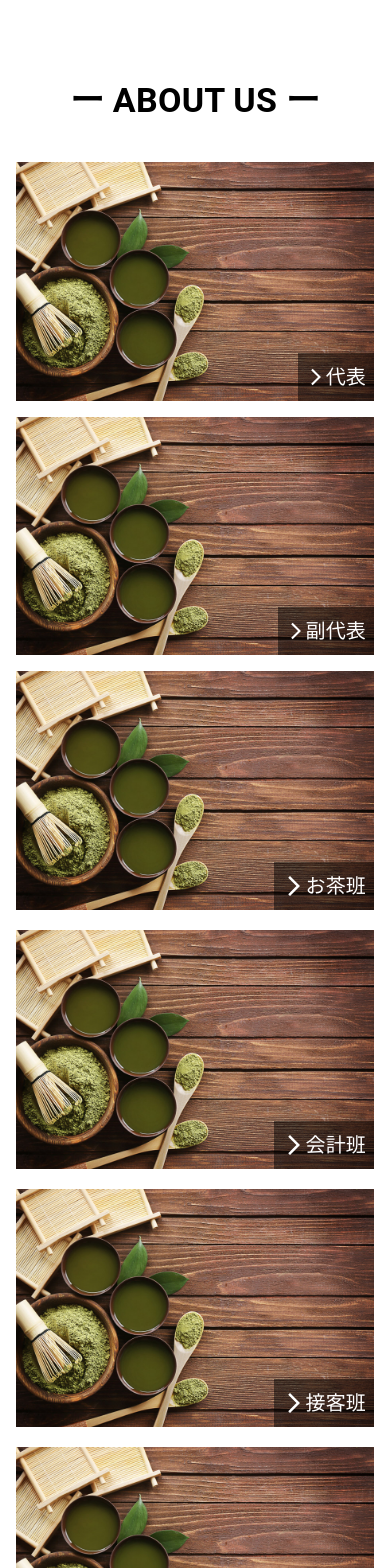
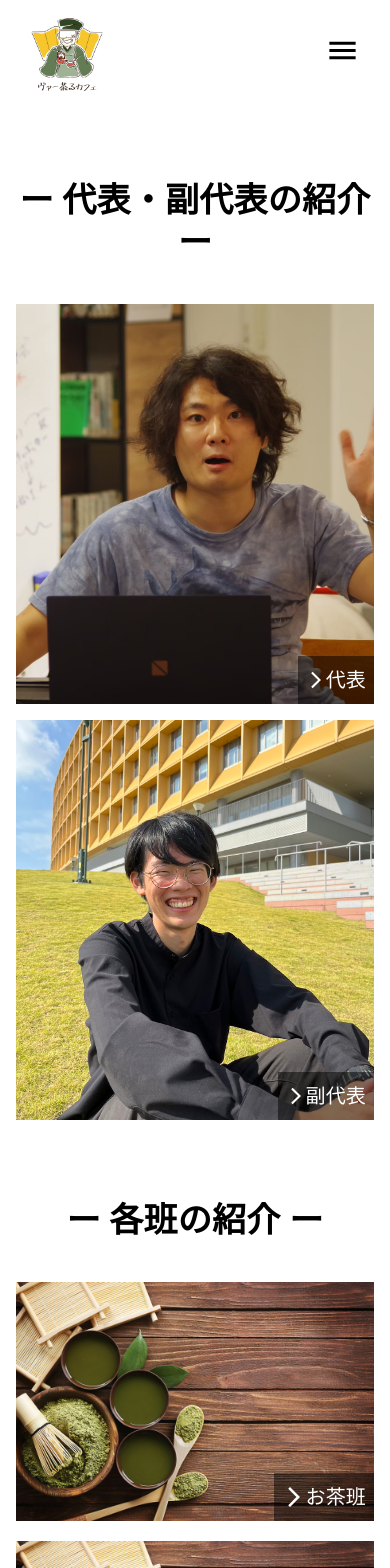
Before and after one commit to VRcafe/HomePage, a React (Create React App) app: page /introduction in a window 390 px wide. Shown: the top 1568 px of the page. Built offline with nearby package versions, Linux system fonts and the light colour scheme.

Commit message:
mod: introductionページ修正

```diff
--- a/src/components/IntroductionList.tsx
+++ b/src/components/GroupList.tsx
@@ -1,69 +1,6 @@
 import React, { FC } from 'react'
 import { ImageListItem, Typography } from '@mui/material'
 import ArrowForwardIosIcon from '@mui/icons-material/ArrowForwardIos'
-import { useNavigate } from 'react-router-dom'
-
-export const RepresentativeList: FC = () => {
-  const navigate = useNavigate()
-  return (
-    <>
-      <ImageListItem
-        sx={{
-          ':hover': {
-            transitionTimingFunction: 'ease',
-            transitionDuration: '0.5s',
-            transform: 'scale(1.05, 1.05)',
-            opacity: '0.5',
-          },
-        }}
-        onClick={() => navigate('/introduction/representative')}
-      >
-        <img src="images/greentea.png" alt="" />
-        <Typography
-          padding={1}
-          display="inline-flex"
-          position="absolute"
-          bottom={0}
-          right={0}
-          color="white"
-          alignItems="center"
-          variant="h6"
-          sx={{ backgroundColor: 'rgba(0,0,0,0.5)' }}
-        >
-          <ArrowForwardIosIcon fontSize="small" />
-          代表
-        </Typography>
-      </ImageListItem>
-      <ImageListItem
-        sx={{
-          ':hover': {
-            transitionTimingFunction: 'ease',
-            transitionDuration: '0.5s',
-            transform: 'scale(1.05, 1.05)',
-            opacity: '0.5',
-          },
-        }}
-        onClick={() => navigate('/introduction/viceRepresentative')}
-      >
-        <img src="images/greentea.png" alt="" />
-        <Typography
-          padding={1}
-          display="inline-flex"
-          position="absolute"
-          bottom={0}
-          right={0}
-          color="white"
-          alignItems="center"
-          variant="h6"
-          sx={{ backgroundColor: 'rgba(0,0,0,0.5)' }}
-        >
-          <ArrowForwardIosIcon fontSize="small" />
-          副代表
-        </Typography>
-      </ImageListItem>
-    </>
-  )
-}
 
 export const GroupList: FC = () => {
   return (
--- /dev/null
+++ b/src/components/ReresentativeList.tsx
@@ -0,0 +1,132 @@
+import React, { FC } from 'react'
+import { Grid, ImageListItem, Typography, useMediaQuery } from '@mui/material'
+import ArrowForwardIosIcon from '@mui/icons-material/ArrowForwardIos'
+import { useNavigate } from 'react-router-dom'
+
+export const RepresentativeList: FC = () => {
+  const navigate = useNavigate()
+  const matches: boolean = useMediaQuery('(min-width:600px)')
+  return (
+    <>
+      {matches ? (
+        <Grid container wrap="nowrap" columnGap={2}>
+          <ImageListItem
+            sx={{
+              width: '50%',
+              ':hover': {
+                transitionTimingFunction: 'ease',
+                transitionDuration: '0.5s',
+                transform: 'scale(1.05, 1.05)',
+                opacity: '0.5',
+              },
+            }}
+            onClick={() => navigate('/introduction/representative')}
+          >
+            <img src="/images/mokkun_front.jpg" alt="" style={{ width: '100%', height: '400px', objectFit: 'cover' }} />
+            <Typography
+              padding={1}
+              display="inline-flex"
+              position="absolute"
+              bottom={0}
+              right={0}
+              color="white"
+              alignItems="center"
+              variant="h6"
+              sx={{ backgroundColor: 'rgba(0,0,0,0.5)' }}
+            >
+              <ArrowForwardIosIcon fontSize="small" />
+              代表
+            </Typography>
+          </ImageListItem>
+          <ImageListItem
+            sx={{
+              width: '50%',
+              ':hover': {
+                transitionTimingFunction: 'ease',
+                transitionDuration: '0.5s',
+                transform: 'scale(1.05, 1.05)',
+                opacity: '0.5',
+              },
+            }}
+            onClick={() => navigate('/introduction/viceRepresentative')}
+          >
+            <img src="images/kato.jpg" alt="" style={{ width: '100%', height: '400px', objectFit: 'cover' }} />
+            <Typography
+              padding={1}
+              display="inline-flex"
+              position="absolute"
+              bottom={0}
+              right={0}
+              color="white"
+              alignItems="center"
+              variant="h6"
+              sx={{ backgroundColor: 'rgba(0,0,0,0.5)' }}
+            >
+              <ArrowForwardIosIcon fontSize="small" />
+              副代表
+            </Typography>
+          </ImageListItem>
+        </Grid>
+      ) : (
+        <Grid container rowGap={2}>
+          <ImageListItem
+            sx={{
+              width: '100%',
+              ':hover': {
+                transitionTimingFunction: 'ease',
+                transitionDuration: '0.5s',
+                transform: 'scale(1.05, 1.05)',
+                opacity: '0.5',
+              },
+            }}
+            onClick={() => navigate('/introduction/representative')}
+          >
+            <img src="/images/mokkun_front.jpg" alt="" style={{ width: '100%', height: '400px', objectFit: 'cover' }} />
+            <Typography
+              padding={1}
+              display="inline-flex"
+              position="absolute"
+              bottom={0}
+              right={0}
+              color="white"
+              alignItems="center"
+              variant="h6"
+              sx={{ backgroundColor: 'rgba(0,0,0,0.5)' }}
+            >
+              <ArrowForwardIosIcon fontSize="small" />
+              代表
+            </Typography>
+          </ImageListItem>
+          <ImageListItem
+            sx={{
+              width: '100%',
+              ':hover': {
+                transitionTimingFunction: 'ease',
+                transitionDuration: '0.5s',
+                transform: 'scale(1.05, 1.05)',
+                opacity: '0.5',
+              },
+            }}
+            onClick={() => navigate('/introduction/viceRepresentative')}
+          >
+            <img src="images/kato.jpg" alt="" style={{ width: '100%', height: '400px', objectFit: 'cover' }} />
+            <Typography
+              padding={1}
+              display="inline-flex"
+              position="absolute"
+              bottom={0}
+              right={0}
+              color="white"
+              alignItems="center"
+              variant="h6"
+              sx={{ backgroundColor: 'rgba(0,0,0,0.5)' }}
+            >
+              <ArrowForwardIosIcon fontSize="small" />
+              副代表
+            </Typography>
+          </ImageListItem>
+        </Grid>
+      )}
+    </>
+  )
+}
--- a/src/pages/index.tsx
+++ b/src/pages/index.tsx
@@ -3,7 +3,7 @@ import { Header } from '../components/Header'
 import { Grid, Typography, useMediaQuery } from '@mui/material'
 import { Box } from '@mui/system'
 import { ContentsList } from '../components/ContentsList'
-import { RepresentativeList } from '../components/IntroductionList'
+import { RepresentativeList } from '../components/ReresentativeList'
 import ArrowForwardIosIcon from '@mui/icons-material/ArrowForwardIos'
 import KeyboardDoubleArrowUpIcon from '@mui/icons-material/KeyboardDoubleArrowUp'
 import { useNavigate } from 'react-router-dom'
--- a/src/pages/introduction/detail.tsx
+++ b/src/pages/introduction/detail.tsx
@@ -1,26 +1,25 @@
-import { Box, Grid, ImageList, Typography, useMediaQuery } from '@mui/material'
+import { Box, ImageList, Typography, useMediaQuery } from '@mui/material'
 import React, { FC } from 'react'
-import { GroupList, RepresentativeList } from '../../components/IntroductionList'
+import { RepresentativeList } from '../../components/ReresentativeList'
+import { GroupList } from '../../components/GroupList'
+import { Header } from '../../components/Header'
 
 const IntroductionPage: FC = () => {
   const matches: boolean = useMediaQuery('(min-width:600px)')
   return (
     <>
+      <Header />
       <Box component="section" margin={2}>
         <Typography align="center" variant="h4" sx={{ marginTop: 10, marginBottom: 5, fontWeight: 'bold' }}>
-          ー ABOUT US ー
+          ー 代表・副代表の紹介 ー
+        </Typography>
+        <RepresentativeList />
+
+        <Typography align="center" variant="h4" sx={{ marginTop: 10, marginBottom: 5, fontWeight: 'bold' }}>
+          ー 各班の紹介 ー
         </Typography>
         {matches ? (
-          <Grid container justifyContent="space-around" flexWrap="nowrap" columnGap={2}>
-            <RepresentativeList />
-          </Grid>
-        ) : (
-          <Grid container flexWrap="wrap" rowGap={2}>
-            <RepresentativeList />
-          </Grid>
-        )}
-        {matches ? (
-          <ImageList cols={4} gap={20}>
+          <ImageList cols={2} gap={20}>
             <GroupList />
           </ImageList>
         ) : (
--- a/src/pages/introduction/representative.tsx
+++ b/src/pages/introduction/representative.tsx
@@ -85,7 +85,7 @@ const RepresentativePage: FC = () => {
               福岡県スタートアップビジコン 2023 優秀賞
               <br />
               <br />
-              九創会 2022（QREC）採択者
+              九創会 2022 (QREC) 採択者
               <br />
               <br />
               C&C 2021 (QREC) 採択者
--- a/src/pages/introduction/viceRepresentative.tsx
+++ b/src/pages/introduction/viceRepresentative.tsx
@@ -96,7 +96,7 @@ const ViceRepresentativePage: FC = () => {
               C&C (チャレンジアンドクリエイション) 2022 優秀賞
               <br />
               <br />
-              九州大学 アイデア・バトル 2023(1st), 2021(1st, 2nd) 採択者
+              九州大学 アイデア・バトル 2023 (1st), 2021 (1st, 2nd) 採択者
             </Typography>
           </Box>
         </Box>
```
